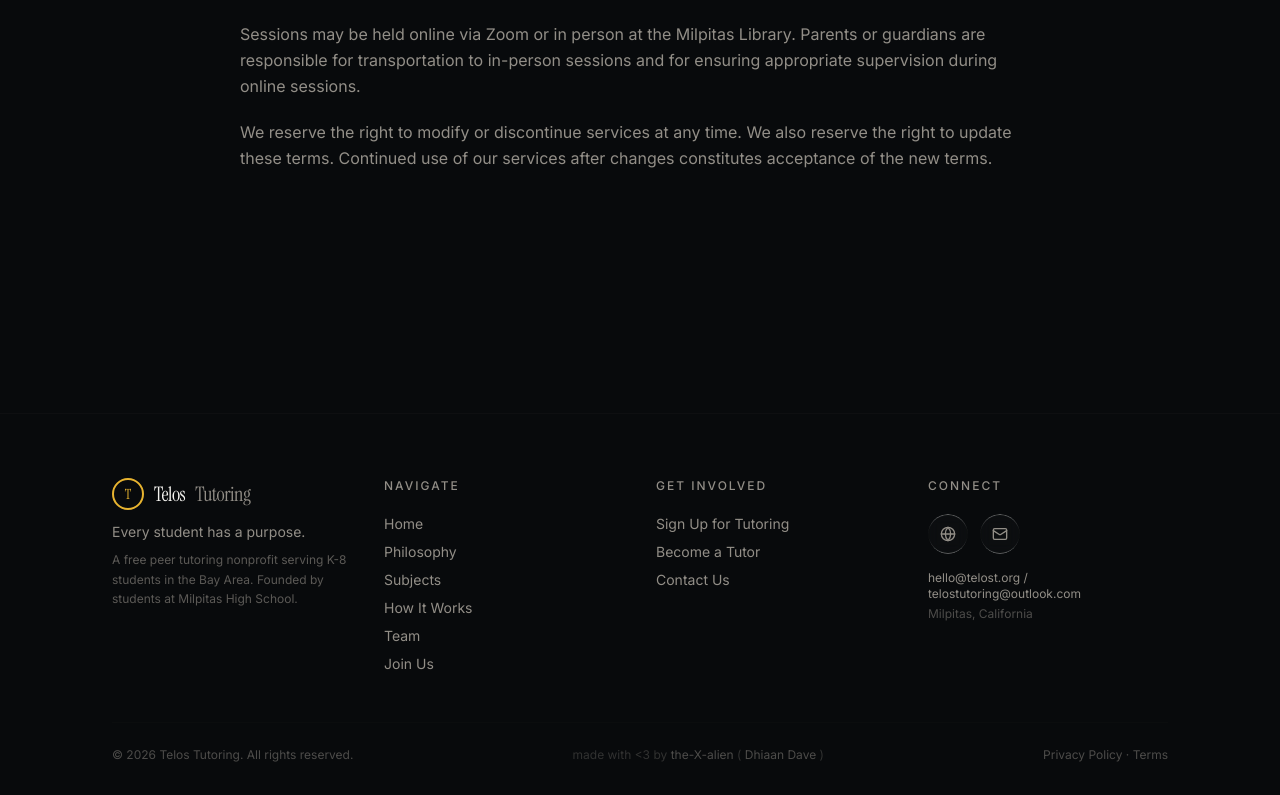
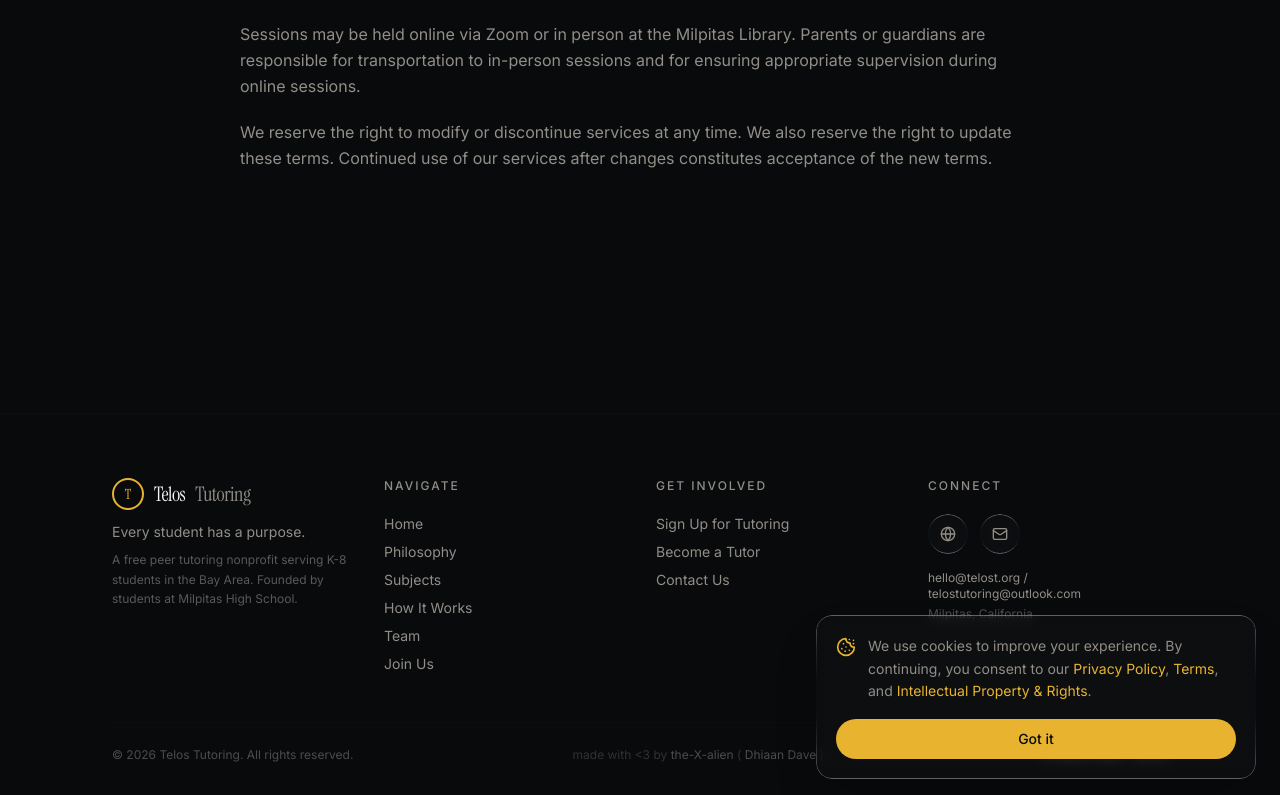
Before and after one commit to the-X-alien/telos-tutoring, a React (Vite) app: page /terms in a window 1280 px wide. Shown: the part 387-1182 px from the top of the page. Built offline with nearby package versions, Linux system fonts and the light colour scheme.

Commit message:
Add first-visit cookie/consent banner linking Privacy, Terms, IP

```diff
--- a/src/App.tsx
+++ b/src/App.tsx
@@ -16,6 +16,7 @@ import { Footer } from "./components/Footer"
 import { Helmet } from "./components/Helmet"
 import { GuidePage, GuideIndex, CategoryPage } from "./components/GuidePage"
 import { DonatePage } from "./components/DonatePage"
+import { ConsentBanner } from "./components/ConsentBanner"
 
 function SponsorsPage() {
   return (
@@ -157,6 +158,7 @@ export default function App() {
   return (
     <div className="bg-background text-foreground min-h-screen font-body" style={{ perspective: "1200px" }}>
       <ScrollManager />
+      <ConsentBanner />
       <Routes>
         <Route path="/" element={<HomePage />} />
         <Route path="/guide" element={<GuideIndex />} />
--- /dev/null
+++ b/src/components/ConsentBanner.tsx
@@ -0,0 +1,50 @@
+import { useEffect, useState } from "react"
+import { Cookie } from "lucide-react"
+
+const CONSENT_KEY = "telos-consent"
+
+export function ConsentBanner() {
+  const [show, setShow] = useState(false)
+
+  useEffect(() => {
+    try {
+      if (!localStorage.getItem(CONSENT_KEY)) setShow(true)
+    } catch {
+      setShow(true)
+    }
+  }, [])
+
+  const accept = () => {
+    try {
+      localStorage.setItem(CONSENT_KEY, "1")
+    } catch {
+      /* ignore */
+    }
+    setShow(false)
+  }
+
+  if (!show) return null
+
+  return (
+    <div className="fixed bottom-4 left-4 right-4 z-[60] md:left-auto md:right-6 md:max-w-[440px]">
+      <div className="liquid-glass rounded-2xl p-5 border border-white/10 shadow-2xl">
+        <div className="flex items-start gap-3">
+          <Cookie size={20} className="text-primary mt-0.5 shrink-0" />
+          <p className="text-sm text-muted-foreground leading-relaxed">
+            We use cookies to improve your experience. By continuing, you consent to
+            our{" "}
+            <a href="/privacy" className="text-primary hover:underline">Privacy Policy</a>,{" "}
+            <a href="/terms" className="text-primary hover:underline">Terms</a>, and{" "}
+            <a href="/ip" className="text-primary hover:underline">Intellectual Property &amp; Rights</a>.
+          </p>
+        </div>
+        <button
+          onClick={accept}
+          className="mt-4 w-full bg-primary text-primary-foreground rounded-full py-2.5 text-sm font-medium hover:opacity-90 transition-opacity"
+        >
+          Got it
+        </button>
+      </div>
+    </div>
+  )
+}
```
